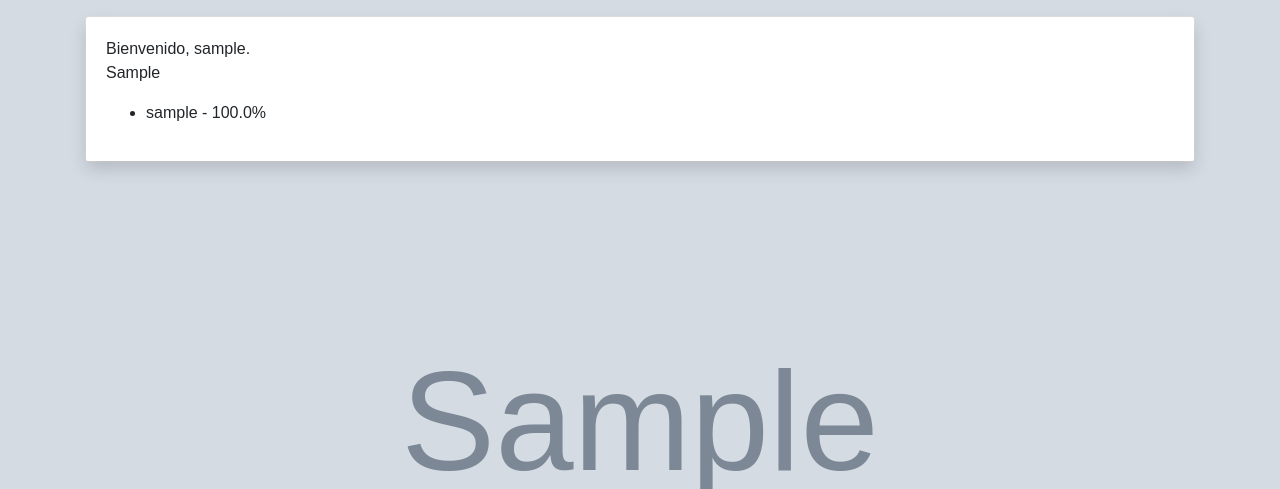
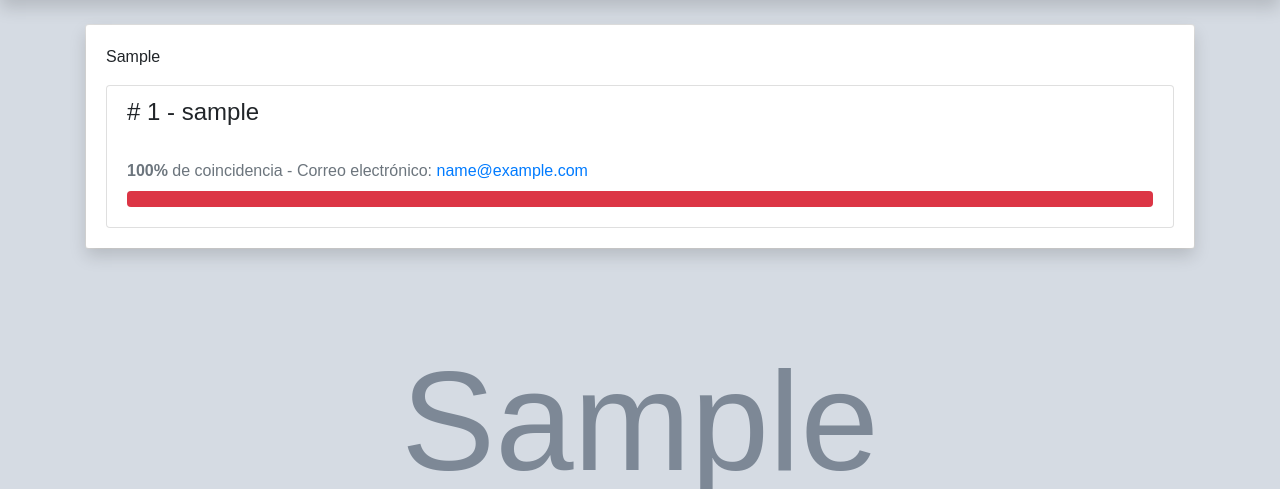
Before and after one commit to lleps/coincido, a Django app: page / in a window 1280 px wide. Shown: the part 58-547 px from the top of the page. Run offline with Django 3.2, Linux system fonts and the light colour scheme; a user stored in the database is signed in; tables that the repository leaves empty hold one stand-in row (values such as "Sample post"); grey boxes marked "Sample" are stand-in pictures; some libraries are stand-ins or nearby versions; some web fonts are replaced.

Commit message:
select amount of matches via cfg

```diff
--- a/polls/templates/polls/base.html
+++ b/polls/templates/polls/base.html
@@ -16,7 +16,7 @@
 
 <body class="h-100 w-100" style="background: url('{{ cfg.imagen_fondo.url }}'); background-size: cover; height: 100%">
 
-<nav class="navbar navbar-expand-lg navbar-dark bg-primary" style="background-color: {{ cfg.color_principal }} !important;">
+<nav class="navbar navbar-expand-lg navbar-dark bg-primary shadow" style="background-color: {{ cfg.color_principal }} !important;">
     <div class="container">
         <a class="navbar-brand" href="/">
             <img src="{{ cfg.imagen_logo.url }}" width="30" height="30" alt="">
@@ -47,7 +47,7 @@
 
 </nav>
     <div class="container" >
-    <div class="card mt-3">
+    <div class="card mt-4">
         <div class="card-body shadow">
             {% block content %}{% endblock %}
         </div>
--- a/polls/templates/polls/index.html
+++ b/polls/templates/polls/index.html
@@ -4,8 +4,6 @@
 
 {% block content %}
     {% if user.is_authenticated %}
-      Bienvenido, {{ user.username }}.
-
         {% if not has_completed_poll %}
             {{ cfg.frase_inicial }}
 
@@ -17,17 +15,24 @@
 
         {% else %}
         <p>{{ cfg.frase_mejores_candidatos }}</p>
-        <ul>
+        <ul class="list-group">
             {% for match in matches %}
-                <li>{{ match.user.username }} - {{ match.score }}%</li>
+                <li class="list-group-item">
+                    <h4># {{ forloop.counter }} - {{ match.user.username }}</h4><br>
+                    <span class="text-muted">
+                        <b>{{ match.score }}%</b> de coincidencia - Correo electrónico: <a class="text-primary">{{ match.user.email }}</a>
+                    </span>
+                    <div class="progress my-2">
+                      <div class="progress-bar bg-danger" role="progressbar" style="width: {{ match.score }}%" aria-valuenow="{{ match.score }}" aria-valuemin="0" aria-valuemax="100"></div>
+                    </div>
+                </li>
             {% endfor %}
         </ul>
         {% endif %}
 
     {% else %}
-      <p>You are not logged in</p>
-      <a href="{% url 'login' %}">Log In</a>
-      <a href="{% url 'polls:signup' %}">Sign up</a>
+      <a href="{% url 'login' %}">Ingresar</a>
+      <a href="{% url 'polls:signup' %}">Registrarse</a>
     {% endif %}
 
 {% endblock %}
--- a/polls/views.py
+++ b/polls/views.py
@@ -98,13 +98,14 @@ def index(request):
                 if my_answer == u_answer:
                     score += 1.0
 
-            score = score / max_score * 100.0  # convert score to percent
+            score = int(score / max_score * 100.0)  # convert score to percent
             results.append({'user': u, 'score': score})
 
     def take_score(entry):
         return entry['score']
 
     results.sort(key=take_score, reverse=True)
+    results = results[0:AppConfig.get().afinidad_cantidad_gente]
 
     context = {
         'latest_question_index': unanswered,
--- a/templates/registration/login.html
+++ b/templates/registration/login.html
@@ -16,6 +16,7 @@
             {% bootstrap_form form %}
             {% buttons %}
                 <button class="btn btn-primary btn-block" type="submit">Ingresar</button>
+                <a href="/signup" class="btn btn-secondary btn-block">¿No tenés cuenta? Registrate</a>
             {% endbuttons %}
         </form>
     </div>
```
